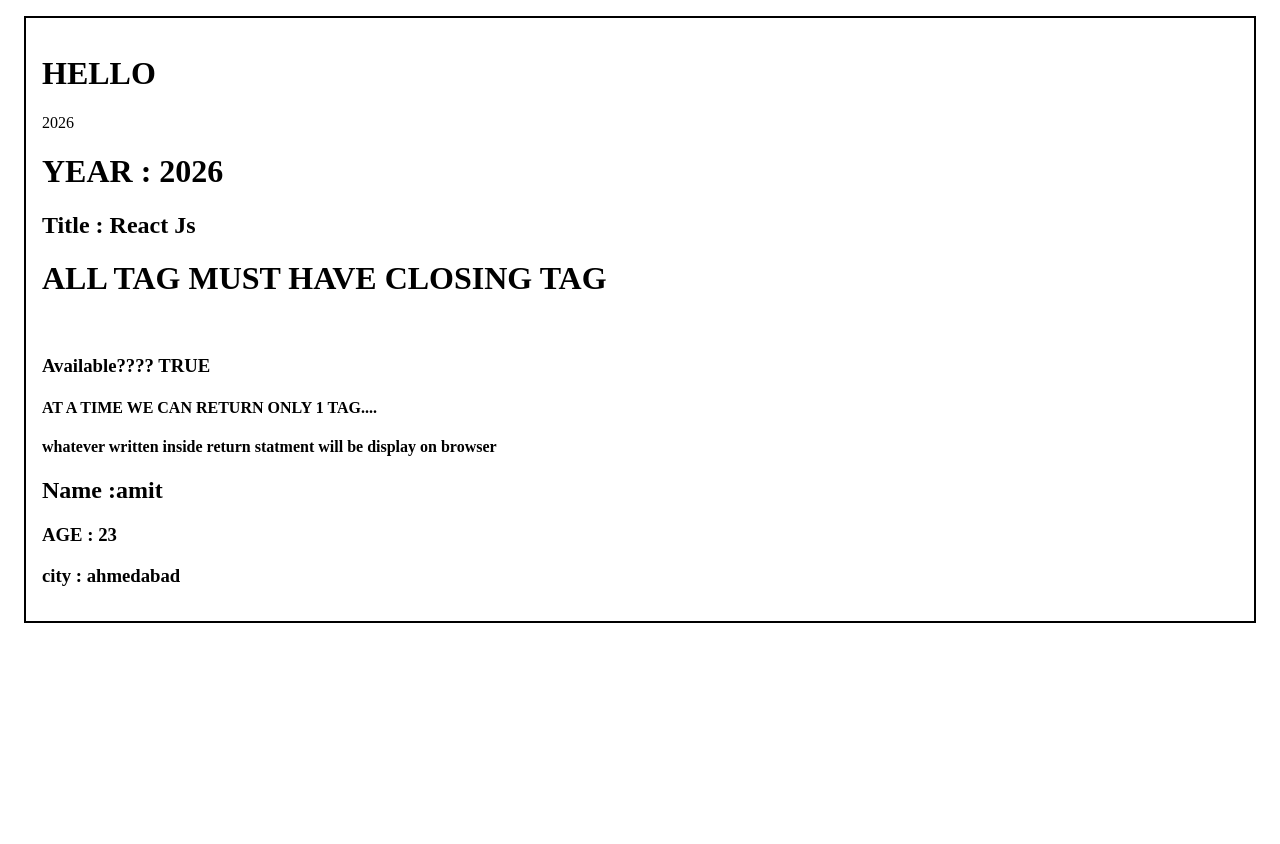
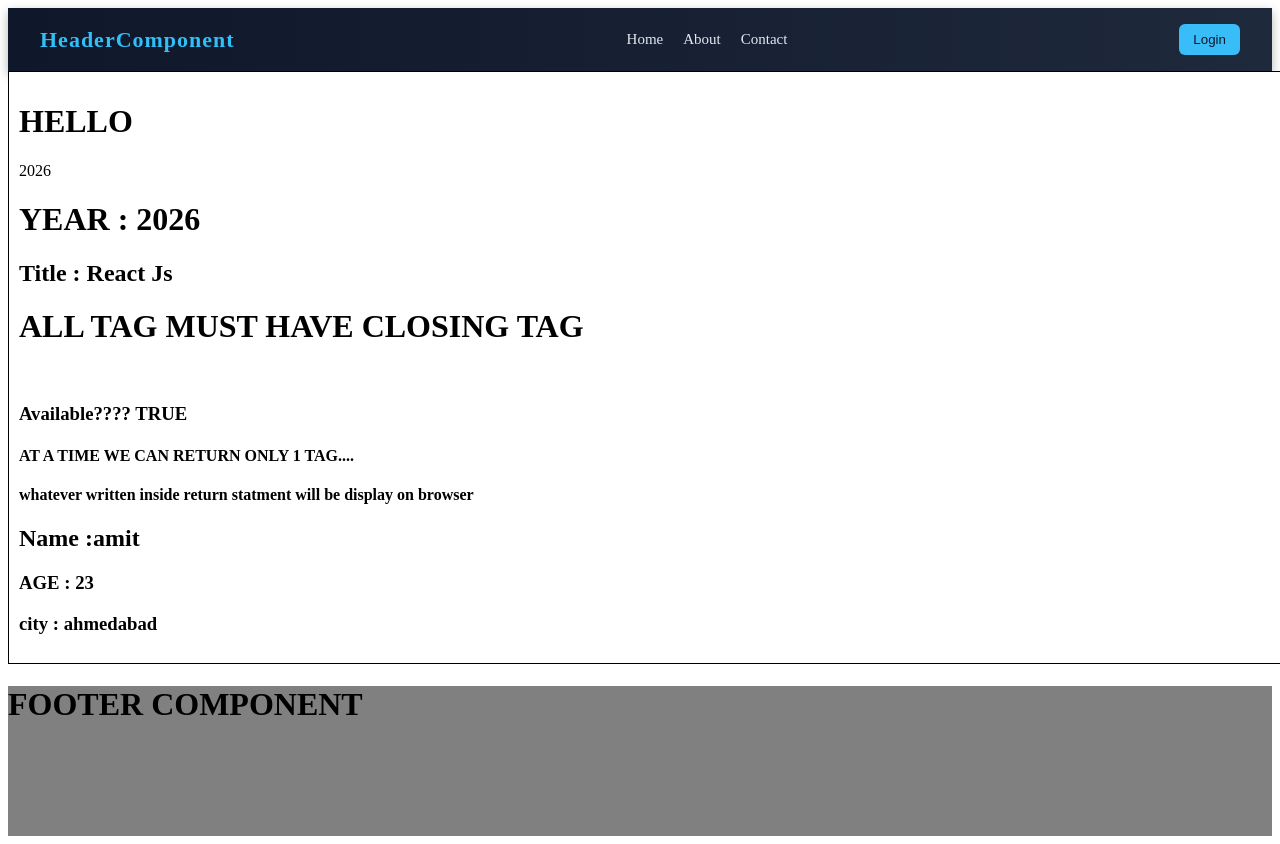
Before and after one commit to sheikhs2431-wq/MERN-PRACTICE, a React (Vite) app: page / in a window 1280 px wide. Before the commit the page ends 800 px from the top, so only its background shows below. Built offline with nearby package versions, Linux system fonts and the light colour scheme.

Commit message:
Interactive Header Component

```diff
--- a/src/App.jsx
+++ b/src/App.jsx
@@ -1,44 +1,15 @@
-// import { useState } from "react";
-// import reactLogo from "./assets/react.svg";
-// import viteLogo from "/vite.svg";
 //import './App.css'
+import { HeaderComponent } from "./components/HeaderComponent";
+import { FooterComponent } from "./components/FooterComponent";
+import ContentComponent from "./components/ContentComponent";
 
 function App() {
-  //js code... number,string,undefined,boolean,object
+  return (
+    <div>
+      <HeaderComponent></HeaderComponent>
+      <ContentComponent></ContentComponent>
+      <FooterComponent></FooterComponent>
 
-  var year = 2026;
-  var title = "React Js";
-  var isAvailable = true;
-  //jsx..
-
-  var student = {
-    name: "amit",
-    age: 23,
-    city: "ahmedabad",
-  };
-
-  return (
-    <div
-      style={{
-        border: "2px solid black",
-        padding: "16px",
-        margin: "16px",
-      }}
-    >
-      <h1>HELLO</h1>
-      {year}
-      <h1>YEAR : {year}</h1>
-      <h2>Title : {title}</h2>
-      <h1>ALL TAG MUST HAVE CLOSING TAG</h1> <br></br>
-      <h3>Available???? {isAvailable == true ? "TRUE" : "FALSE"}</h3>
-      <h4>AT A TIME WE CAN RETURN ONLY 1 TAG....</h4>
-      <h4>
-        whatever written inside return statment will be display on browser
-      </h4>
-      {/* <h2>{student}</h2> */}
-      <h2>Name :{student.name}</h2>
-      <h3>AGE : {student.age}</h3>
-      <h3>city : {student.city}</h3>
     </div>
   );
 }
--- /dev/null
+++ b/src/assets/css/header.css
@@ -0,0 +1,53 @@
+/* Header container */
+.header {
+    background: linear-gradient(90deg, #0f172a, #1e293b);
+    color: #ffffff;
+    padding: 16px 32px;
+    display: flex;
+    align-items: center;
+    justify-content: space-between;
+    box-shadow: 0 4px 10px rgba(0, 0, 0, 0.3);
+}
+
+/* Logo / Title */
+.header-title {
+    font-size: 22px;
+    font-weight: 600;
+    letter-spacing: 1px;
+}
+
+/* Navigation */
+.header-nav {
+    display: flex;
+    gap: 20px;
+}
+
+/* Nav links */
+.header-nav a {
+    color: #e2e8f0;
+    text-decoration: none;
+    font-size: 15px;
+    transition: 0.3s ease;
+}
+
+/* Hover effect */
+.header-nav a:hover {
+    color: #38bdf8;
+    transform: translateY(-2px);
+}
+
+/* Optional button (if needed) */
+.header-btn {
+    background: #38bdf8;
+    border: none;
+    padding: 8px 14px;
+    border-radius: 6px;
+    color: #0f172a;
+    font-weight: 500;
+    cursor: pointer;
+    transition: 0.3s ease;
+}
+
+.header-btn:hover {
+    background: #0ea5e9;
+}
--- /dev/null
+++ b/src/components/ContentComponent.jsx
@@ -0,0 +1,44 @@
+import React from "react";
+
+export default function ContentComponent() {
+  //js code... number,string,undefined,boolean,object
+
+  var year = 2026;
+  var title = "React Js";
+  var isAvailable = true;
+  //jsx..
+
+  var student = {
+    name: "amit",
+    age: 23,
+    city: "ahmedabad",
+  };
+
+  return (
+    <div
+      style={{
+        backgroundColor: "white",
+        border: "1px solid black",
+        minHeight: "500px",
+        width: "100%",
+        height: "auto",
+        padding: "10px",
+      }}
+    >
+      <h1>HELLO</h1>
+      {year}
+      <h1>YEAR : {year}</h1>
+      <h2>Title : {title}</h2>
+      <h1>ALL TAG MUST HAVE CLOSING TAG</h1> <br></br>
+      <h3>Available???? {isAvailable == true ? "TRUE" : "FALSE"}</h3>
+      <h4>AT A TIME WE CAN RETURN ONLY 1 TAG....</h4>
+      <h4>
+        whatever written inside return statment will be display on browser
+      </h4>
+      {/* <h2>{student}</h2> */}
+      <h2>Name :{student.name}</h2>
+      <h3>AGE : {student.age}</h3>
+      <h3>city : {student.city}</h3>
+    </div>
+  );
+}
--- /dev/null
+++ b/src/components/FooterComponent.jsx
@@ -0,0 +1,9 @@
+import React from "react";
+
+export const FooterComponent = () => {
+  return (
+    <div style={{ backgroundColor: "GrayText", height: 150, width: "100%" }}>
+      <h1>FOOTER COMPONENT</h1>
+    </div>
+  );
+};
--- /dev/null
+++ b/src/components/HeaderComponent.jsx
@@ -0,0 +1,20 @@
+import React from "react";
+import "../assets/css/header.css";
+
+export const HeaderComponent = () => {
+  return (
+    <div className="header">
+      <div className="header-title" style={{ color: "#30bff7" }}>
+        HeaderComponent
+      </div>
+
+      <div className="header-nav">
+        <a href="#">Home</a>
+        <a href="#">About</a>
+        <a href="#">Contact</a>
+      </div>
+
+      <button className="header-btn">Login</button>
+    </div>
+  );
+};
```
Also changed, not shown: task.txt (added), th.txt.
